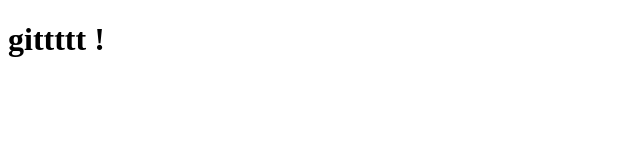
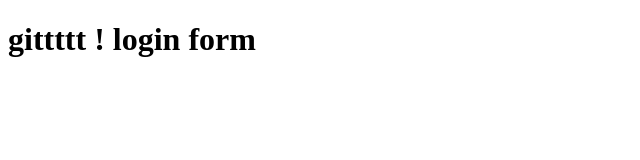
Before and after one commit to Shaz-hash/myappsample, a plain HTML site: page index.html in a window 1280 px wide. Shown: the whole page, without its empty margins (0-640 px from the left). Drawn offline with Linux system fonts and the light colour scheme.

Commit message:
login form

```diff
--- /dev/null
+++ b/dir2/app2.js
@@ -0,0 +1 @@
+console.log("123");
--- a/index.html
+++ b/index.html
@@ -7,6 +7,8 @@
     <title>git tutorial</title>
 </head>
 <body>
-    <h1>gittttt !</h1>
+    <h1>gittttt !
+        login form
+    </h1>
 </body>
 </html>
```
Also changed, not shown: login.html (added, +1 -0 lines), log.txt (added).
